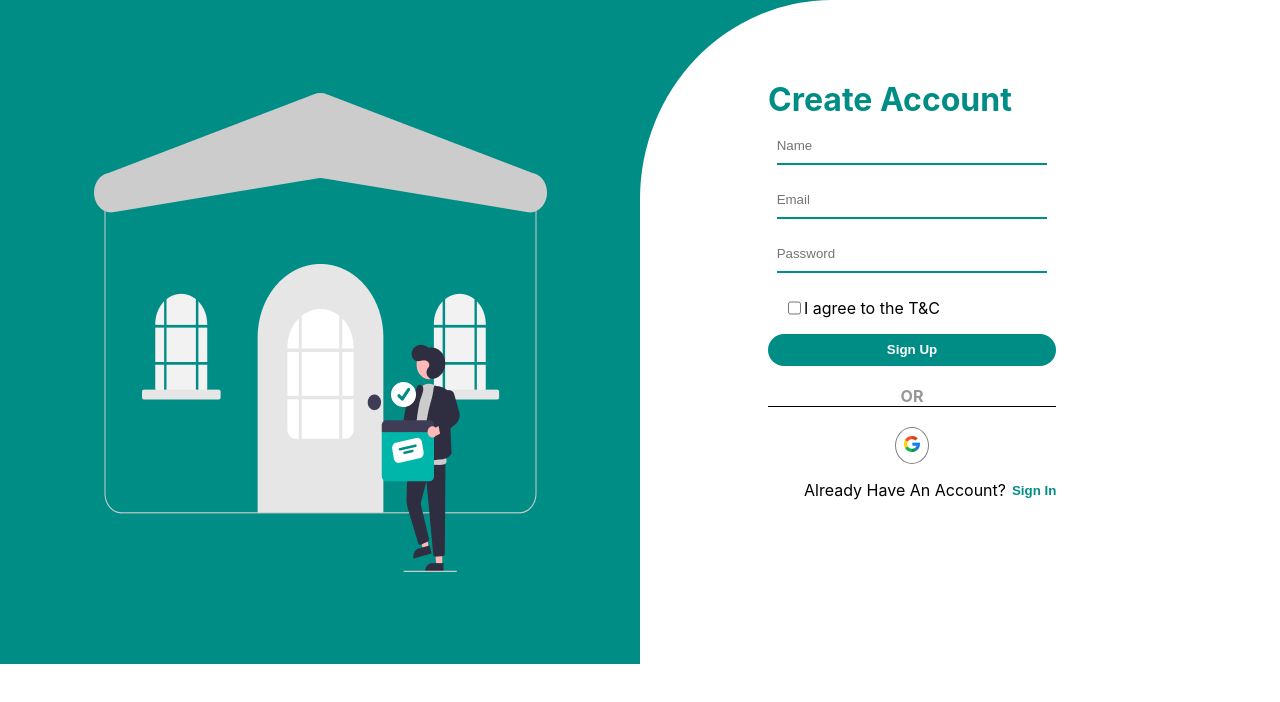
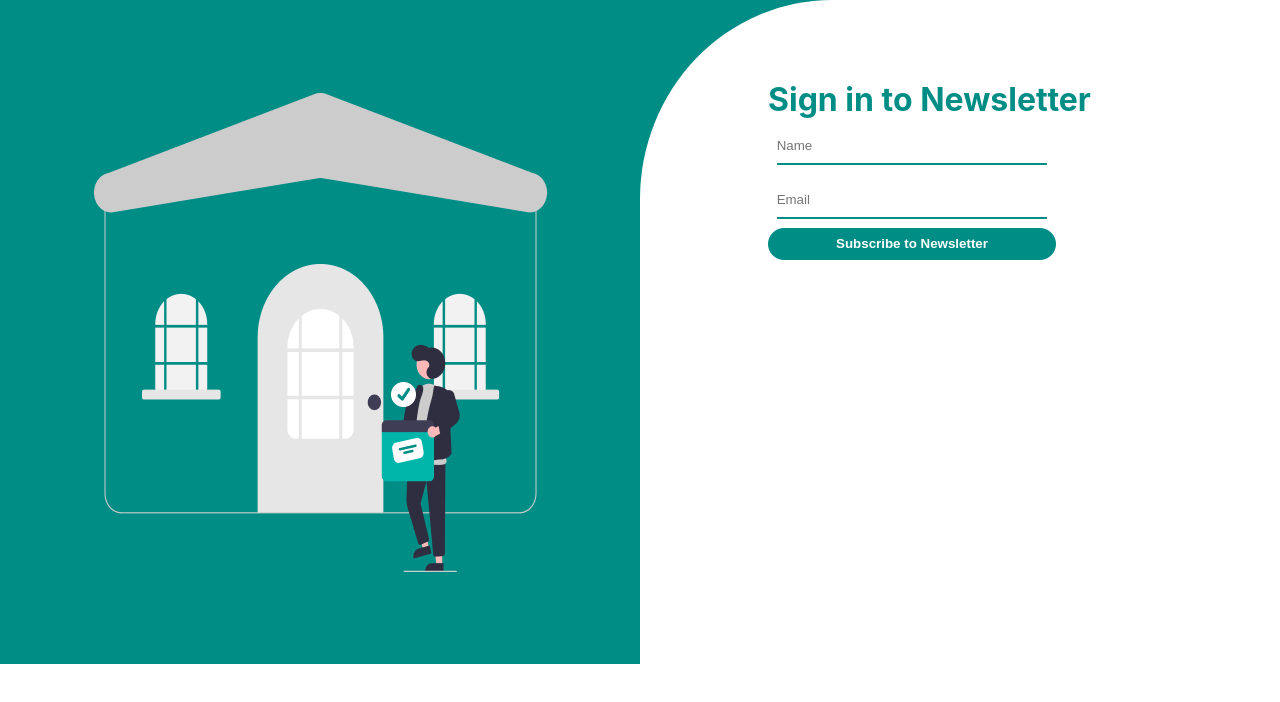
Before and after one commit to eekshitchawla/rectr, a React (Create React App) app: page /signup in a window 1280 px wide. Shown: the top 702 px of the page. Built offline with nearby package versions, Linux system fonts and the light colour scheme.

Commit message:
firebase and logi changes, Dhanush

```diff
--- a/src/screens/Acknowledge/Acknowledge.js
+++ b/src/screens/Acknowledge/Acknowledge.js
@@ -5,7 +5,7 @@ import mailPic from '../../assets/celebrate.jpg';
 const Acknowledge = () => {
     return <>
         <div id="ackContainer">
-            <img id="mailPic" src={mailPic} alt="mail" srcset="" />
+            <img id="mailPic" src={mailPic} alt="mail" />
             <div id="txtMail"><strong>Check your Inbox!!!</strong></div>
             <div id="txtMail">We've subscribed you to the newsletter!</div>
         </div>
--- a/src/screens/SignIn/SignIn.js
+++ b/src/screens/SignIn/SignIn.js
@@ -1,81 +1,100 @@
-import { getAuth, signInWithPopup, GoogleAuthProvider } from "firebase/auth";
-import { initializeApp } from "firebase/app";
-import React, { useState } from "react";
+// import { getAuth, signInWithPopup, GoogleAuthProvider } from "firebase/auth";
+// import { initializeApp } from "firebase/app";
+// import React, { useState } from "react";
 
-import '../SignIn/SignIn.css'
-import signInPic from '../../assets/signUpPic.png';
-import googlePic from '../../assets/google.png';
-import Acknowledge from "../Acknowledge/Acknowledge";
+// import '../SignIn/SignIn.css'
+// import signInPic from '../../assets/signUpPic.png';
+// import googlePic from '../../assets/google.png';
+// import Acknowledge from "../Acknowledge/Acknowledge";
 
 
 
-const SignIn = () => {
+// const SignIn = () => {
 
-    const firebaseConfig = {
-        apiKey: "AIzaSyBgp6--sp1F78QVryczWIlKPb0cgHfLLl4",
-        authDomain: "rectr-8b5b2.firebaseapp.com",
-        projectId: "rectr-8b5b2",
-        storageBucket: "rectr-8b5b2.appspot.com",
-        messagingSenderId: "509755370950",
-        appId: "1:509755370950:web:8cf6299d1298e492ecd6c7",
-        measurementId: "G-ZYMNWN3YTS"
-    };
+//     // const firebaseConfig = {
+//     //     apiKey: "AIzaSyBgp6--sp1F78QVryczWIlKPb0cgHfLLl4",
+//     //     authDomain: "rectr-8b5b2.firebaseapp.com",
+//     //     projectId: "rectr-8b5b2",
+//     //     storageBucket: "rectr-8b5b2.appspot.com",
+//     //     messagingSenderId: "509755370950",
+//     //     appId: "1:509755370950:web:8cf6299d1298e492ecd6c7",
+//     //     measurementId: "G-ZYMNWN3YTS"
+//     // };
 
-    const provider = new GoogleAuthProvider();
-    const app = initializeApp(firebaseConfig);
-    const auth = getAuth(app);
-    const [email, setEmail] = useState("");
-    const [pass, setPass] = useState("");
-    const [flag, setFlag] = useState(false);
+//     const firebaseConfig = {
+//         apiKey: "AIzaSyAQY7lptTGVNeTOPcSDTssM0IriyI07MW0",
+//         authDomain: "rectr-app.firebaseapp.com",
+//         databaseURL: "https://rectr-app-default-rtdb.firebaseio.com",
+//         projectId: "rectr-app",
+//         storageBucket: "rectr-app.appspot.com",
+//         messagingSenderId: "317413265184",
+//         appId: "1:317413265184:web:a2361a5e1fa9956d3cd145",
+//         measurementId: "G-NKNPP2Q0WY"
+//     };
 
-    const handleAck = () => {
-        window.location.href = "/ack"
-    }
-    async function signIn(event) {
-        event.preventDefault();
-        signInWithPopup(auth, provider).then(handleAck)
-    }
-    const handleSignUp = () => {
-        window.location.href = "/signup"
-    }
+//     const provider = new GoogleAuthProvider();
+//     const app = initializeApp(firebaseConfig);
+//     const auth = getAuth(app);
+//     const [email, setEmail] = useState("");
+//     const [pass, setPass] = useState("");
+//     const [flag, setFlag] = useState(false);
+
+//     const handleAck = () => {
+//         window.location.href = "/ack"
+//     }
+//     async function signIn(event) {
+//         event.preventDefault();
+//         signInWithPopup(auth, provider).then(handleAck)
+//     }
+//     const handleSignUp = () => {
+//         window.location.href = "/signup"
+//     }
 
 
-    return <>
-        <div id="signInPage">
-            <div id="pictureContainer"><img id="signInPic" src={signInPic} alt="" /></div>
-            <div id="detailsContainer">
-                <div id="innerContanier">
-                    <div id="txt">Sign In </div>
-                    <form id="form" action="">
-                        <div id="inputs">
-                            <input id="mail" value={email} className="inputField" type="email" onChange={(e) => {
-                                setEmail(e.target.value)
-                            }} placeholder="Email" required />
-                            <input id="password" value={pass} className="inputField" type="password" onChange={(e) => {
-                                setPass(e.target.value)
-                            }} placeholder="Password" required />
-                            <button id="signUpBtn" onClick={signIn}><strong>Sign In</strong></button>
-                        </div>
-                    </form>
-                    <br />
-                    <div id="otherOptions">
-                        <div id="horizontalComponent" >
-                            <span id="spanSection">
-                                OR
-                            </span>
-                        </div>
-                        <div id="otherHalf">
-                            <button id="google" onClick={signIn}> <img id="imgGoogle" src={googlePic} alt="" srcset="" /></button>
-                            <div id="alreadyUser">
-                                <div id="alreadyAcc">Are you New Here?</div>
-                                <button id="signInBtn" onClick={handleSignUp}>Sign Up</button>
-                            </div>
-                        </div>
-                    </div>
-                </div>
-            </div>
-        </div>
-    </>;
+//     return <>
+//         <div id="signInPage">
+//             <div id="pictureContainer"><img id="signInPic" src={signInPic} alt="" /></div>
+//             <div id="detailsContainer">
+//                 <div id="innerContanier">
+//                     <div id="txt">Sign In </div>
+//                     <form id="form" action="">
+//                         <div id="inputs">
+//                             <input id="mail" value={email} className="inputField" type="email" onChange={(e) => {
+//                                 setEmail(e.target.value)
+//                             }} placeholder="Email" required />
+//                             <input id="password" value={pass} className="inputField" type="password" onChange={(e) => {
+//                                 setPass(e.target.value)
+//                             }} placeholder="Password" required />
+//                             <button id="signUpBtn" onClick={signIn}><strong>Sign In</strong></button>
+//                         </div>
+//                     </form>
+//                     <br />
+//                     <div id="otherOptions">
+//                         <div id="horizontalComponent" >
+//                             <span id="spanSection">
+//                                 OR
+//                             </span>
+//                         </div>
+//                         <div id="otherHalf">
+//                             <button id="google" onClick={signIn}> <img id="imgGoogle" src={googlePic} alt="" /></button>
+//                             <div id="alreadyUser">
+//                                 <div id="alreadyAcc">Are you New Here?</div>
+//                                 <button id="signInBtn" onClick={handleSignUp}>Sign Up</button>
+//                             </div>
+//                         </div>
+//                     </div>
+//                 </div>
+//             </div>
+//         </div>
+//     </>;
+// };
+
+// export default SignIn;
+
+import React from "react";
+
+const SignIn = () => {
+    return <div>SignIn</div>;
 };
 
 export default SignIn;
--- a/src/screens/SignUp/SignUp.js
+++ b/src/screens/SignUp/SignUp.js
@@ -1,22 +1,31 @@
-import { getAuth, signInWithPopup, GoogleAuthProvider } from "firebase/auth";
 import React, { useState } from "react";
 import { initializeApp } from "firebase/app";
-import { getFirestore, addDoc, collection, getDoc, doc, setDoc } from "firebase/firestore";
+import { getFirestore, doc, setDoc } from "firebase/firestore";
 
 import '../SignUp/SignUp.css'
 import signUpPic from '../../assets/signUpPic.png';
-import googlePic from '../../assets/google.png';
 
 const SignUp = () => {
 
+    // const firebaseConfig = {
+    //     apiKey: "AIzaSyBgp6--sp1F78QVryczWIlKPb0cgHfLLl4",
+    //     authDomain: "rectr-8b5b2.firebaseapp.com",
+    //     projectId: "rectr-8b5b2",
+    //     storageBucket: "rectr-8b5b2.appspot.com",
+    //     messagingSenderId: "509755370950",
+    //     appId: "1:509755370950:web:8cf6299d1298e492ecd6c7",
+    //     measurementId: "G-ZYMNWN3YTS"
+    // };
+
     const firebaseConfig = {
-        apiKey: "AIzaSyBgp6--sp1F78QVryczWIlKPb0cgHfLLl4",
-        authDomain: "rectr-8b5b2.firebaseapp.com",
-        projectId: "rectr-8b5b2",
-        storageBucket: "rectr-8b5b2.appspot.com",
-        messagingSenderId: "509755370950",
-        appId: "1:509755370950:web:8cf6299d1298e492ecd6c7",
-        measurementId: "G-ZYMNWN3YTS"
+        apiKey: "AIzaSyAQY7lptTGVNeTOPcSDTssM0IriyI07MW0",
+        authDomain: "rectr-app.firebaseapp.com",
+        databaseURL: "https://rectr-app-default-rtdb.firebaseio.com",
+        projectId: "rectr-app",
+        storageBucket: "rectr-app.appspot.com",
+        messagingSenderId: "317413265184",
+        appId: "1:317413265184:web:a2361a5e1fa9956d3cd145",
+        measurementId: "G-NKNPP2Q0WY"
     };
 
     // Initialize Firebase
@@ -25,63 +34,76 @@ const SignUp = () => {
 
     const [name, setName] = useState("");
     const [email, setEmail] = useState("");
-    const [pass, setPass] = useState("");
+    // const [pass, setPass] = useState("");
 
-    const handleSignIn = () => {
-        window.location.href = "/signin"
-    }
+    // const handleSignIn = () => {
+    //     window.location.href = "/signin"
+    // }
     const handleAck = () => {
         window.location.href = "/ack"
     }
     async function submission(event) {
         event.preventDefault();
-
-        if (!name || !email || !pass) {
+        // if (!name || !email || !pass) {
+        if (!name || !email) {
             alert("Please fill in all the fields.");
             return;
         }
 
-        const existingUser = await getDoc(doc(db, "users", email));
-        if (existingUser.exists()) {
-            alert("This email is already in use.");
-            return;
-        }
+        const currentDate = new Date();
+        const currentDayOfMonth = currentDate.getDate();
+        const currentMonth = currentDate.getMonth(); // Be careful! January is 0, not 1
+        const currentYear = currentDate.getFullYear();
 
-        await setDoc(doc(db, "users", email), {
+        const dateString = currentDayOfMonth + "-" + (currentMonth + 1) + "-" + currentYear;
+
+        const timestamp = currentDate.toLocaleString();
+        const time = new Date(timestamp).toLocaleTimeString();
+        // console.log(time)
+        // const existingUser = await getDoc(doc(db, "users", email));
+        // if (existingUser.exists()) {
+        //     alert("This email is already in use.");
+        //     return;
+        // }
+
+        await setDoc(doc(db, "newsletterusers", email), {
             name: name,
             email: email,
-            password: pass,
+            // password: pass,
+            date: dateString,
+            time: time,
+            // t: t
         });
 
         setName("");
         setEmail("");
-        setPass("");
+        // setPass("");
 
         handleAck();
     }
 
 
-    async function googleSignIn() {
-        const provider = new GoogleAuthProvider();
-        const auth = getAuth();
-        await signInWithPopup(auth, provider)
-            .then((result) => {
-                addDoc(collection(db, "users"), {
-                    name: result.user.displayName,
-                    email: result.user.email,
-                    authType: "google"
-                })
-            }).then(handleAck).catch((error) => {
-                alert(error)
-            });
-    }
+    // async function googleSignIn() {
+    //     const provider = new GoogleAuthProvider();
+    //     const auth = getAuth();
+    //     await signInWithPopup(auth, provider)
+    //         .then((result) => {
+    //             addDoc(collection(db, "users"), {
+    //                 name: result.user.displayName,
+    //                 email: result.user.email,
+    //                 authType: "google"
+    //             })
+    //         }).then(handleAck).catch((error) => {
+    //             alert(error)
+    //         });
+    // }
 
     return <>
         <div id="signUpPage">
             <div id="pictureContainer"><img id="signUpPic" src={signUpPic} alt="" /></div>
             <div id="detailsContainer">
                 <div id="innerContanier">
-                    <div id="txt">Create Account </div>
+                    <div id="txt">Sign in to Newsletter</div>
                     <form id="form" action="">
                         <div id="inputs">
                             <input id="name" value={name} className="inputField" type="text" onChange={(e) => {
@@ -90,29 +112,29 @@ const SignUp = () => {
                             <input id="mail" value={email} className="inputField" type="email" onChange={(e) => {
                                 setEmail(e.target.value)
                             }} placeholder="Email" required />
-                            <input id="password" value={pass} className="inputField" type="password" onChange={(e) => {
+                            {/* <input id="password" value={pass} className="inputField" type="password" onChange={(e) => {
                                 setPass(e.target.value)
-                            }} placeholder="Password" required />
-                            <div id="tnc"><input id="inputField" type="checkbox" required />I agree to the T&C
-                            </div>
-                            <button id="signUpBtn" onClick={submission}><strong>Sign Up</strong></button>
+                            }} placeholder="Password" required /> */}
+                            {/* <div id="tnc"><input id="inputField" type="checkbox" required />I agree to the T&C
+                            </div> */}
+                            <button id="signUpBtn" onClick={submission}><strong>Subscribe to Newsletter</strong></button>
                         </div>
                     </form>
                     <br />
-                    <div id="otherOptions">
+                    {/* <div id="otherOptions">
                         <div id="horizontalComponent" >
                             <span id="spanSection">
                                 OR
                             </span>
                         </div>
                         <div id="otherHalf">
-                            <button id="google" onClick={googleSignIn}> <img id="imgGoogle" src={googlePic} alt="" srcset="" /></button>
+                            <button id="google" onClick={googleSignIn}> <img id="imgGoogle" src={googlePic} alt=""  /></button>
                             <div id="alreadyUser">
                                 <div id="alreadyAcc">Already Have An Account?</div>
                                 <button id="signInBtn" onClick={handleSignIn}>Sign In</button>
                             </div>
                         </div>
-                    </div>
+                    </div> */}
                 </div>
             </div>
         </div>
```
